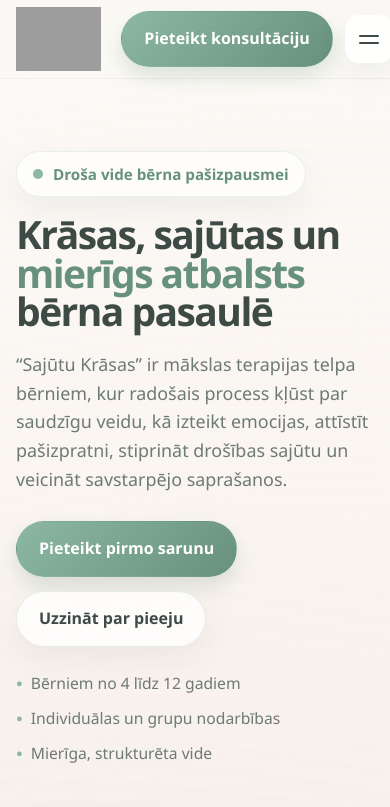
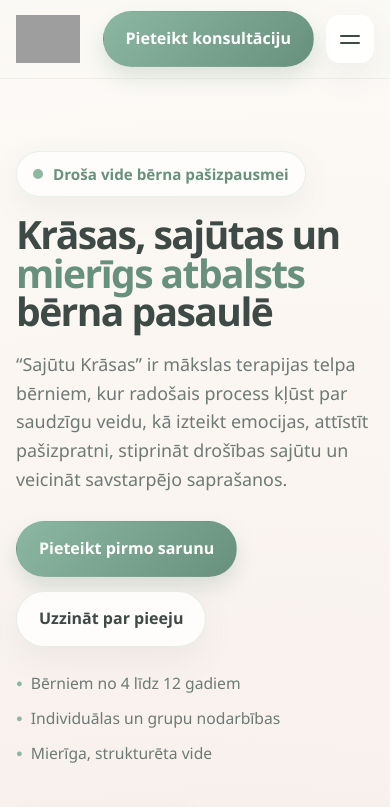
Before and after one commit to marijaeff/ieskaite, a plain HTML site: page index.html in a window 390 px wide. Shown: the top 807 px of the page. Drawn offline with Linux system fonts and the light colour scheme; grey boxes are pictures that could not be loaded.

Commit message:
Update index.html

```diff
--- a/index.html
+++ b/index.html
@@ -1237,9 +1237,15 @@
 
             .brand-logo {
                 display: block;
-                height: 64px;
+                height: 56px;
                 width: auto;
                 object-fit: contain;
+            }
+
+            @media (max-width: 860px) {
+                .brand-logo {
+                    height: 48px;
+                }
             }
         }
     </style>
```
